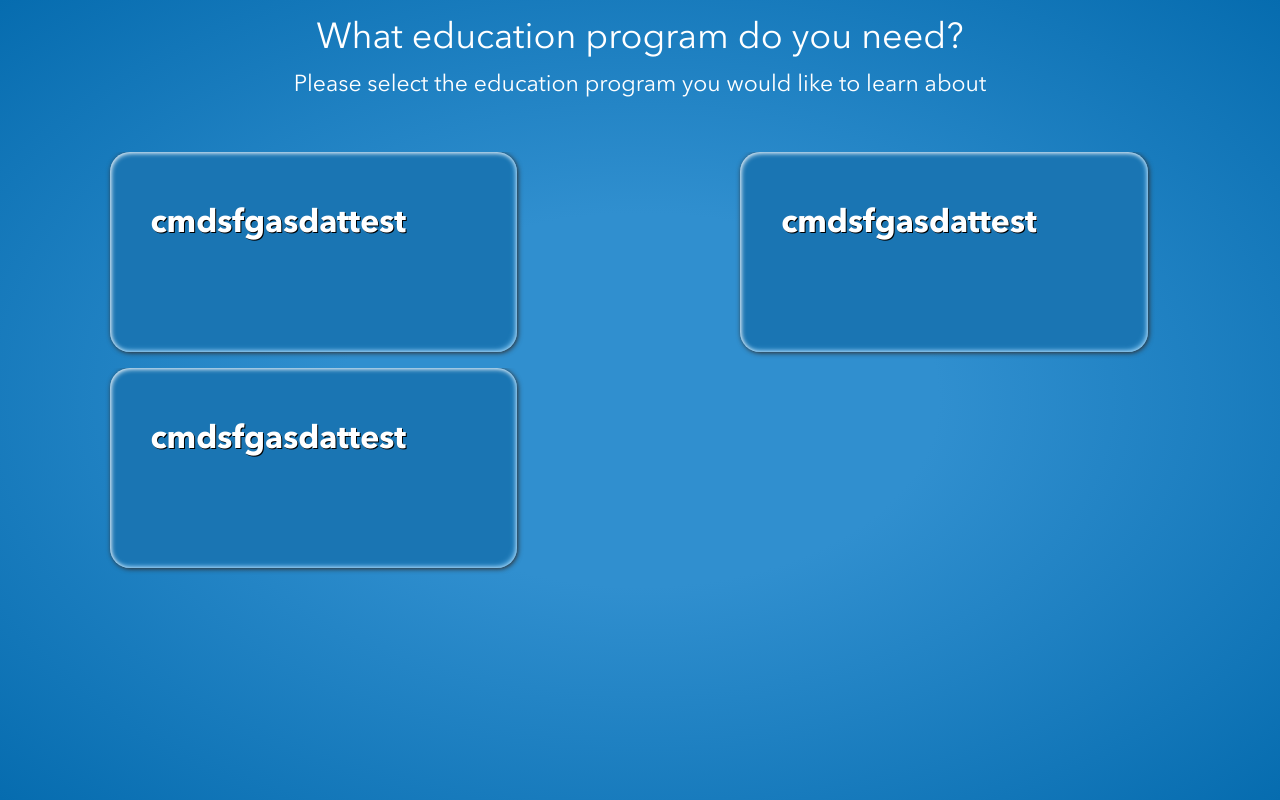
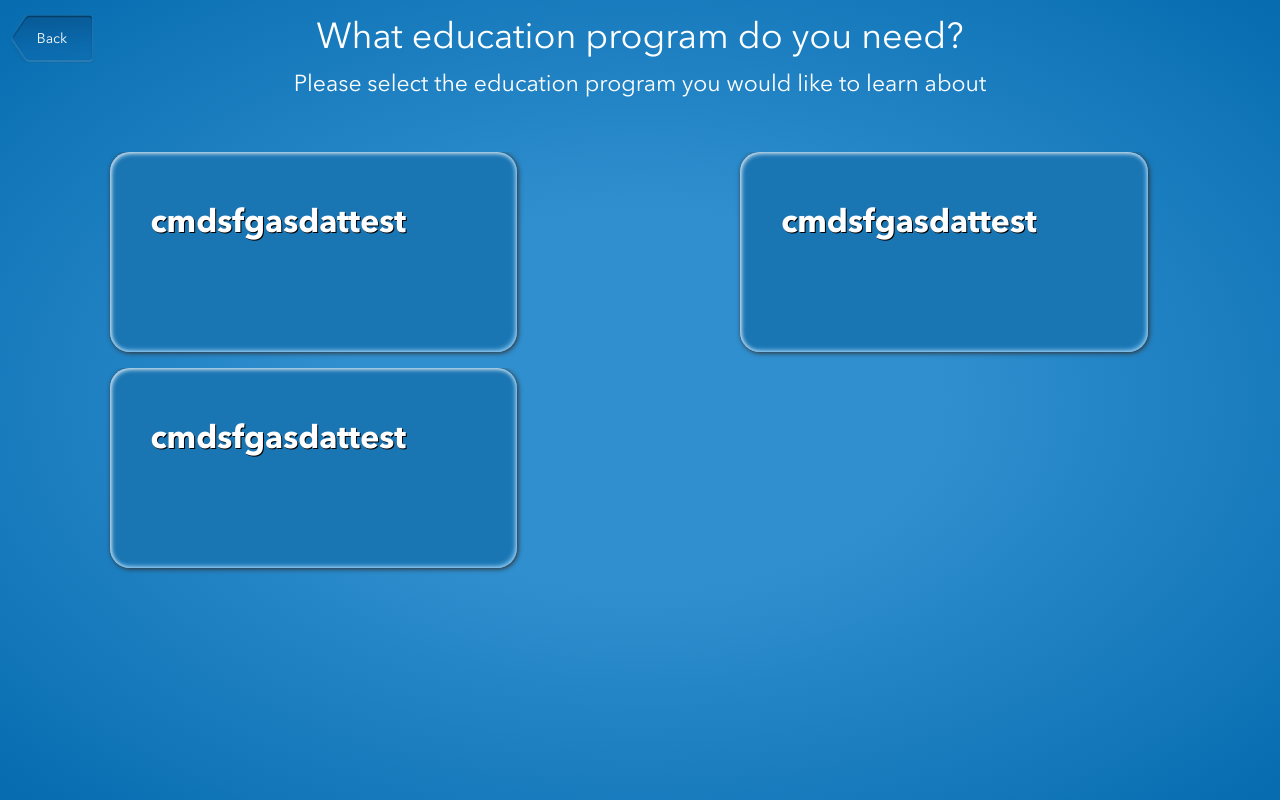
Before and after one commit to ricardovalquin/frontend_test, a website: page app/educational_programs.html in a window 1280 px wide. Drawn offline with nearby package versions, Linux system fonts and the light colour scheme; files that its build step writes are made by us from their sources.

Commit message:
added the back button

```diff
--- a/app/educational_programs.html
+++ b/app/educational_programs.html
@@ -14,6 +14,7 @@
 
 <div class="educational-title">
     <div class="titles" id="educational-titles">
+        <a href="index.html" class="back-btn">Back</a>
         <h1>What education program do you need?</h1>
         <p class="sub-title-2">Please select the education program you would like to learn about</p>
     </div>
--- a/app/styles/default.scss
+++ b/app/styles/default.scss
@@ -193,6 +193,22 @@
   width: 8em;
 }
 
+
+.back-btn{
+  display: inline-block;
+  top: 15px;
+  left: 10px;
+  width: 84px;
+  line-height: 48px;
+  position: absolute;
+  text-decoration: none;
+  background: url("./img/back-button-sprite.png") 0 0;
+    &:hover {
+      background-position: 0px -48px;
+    }
+}
+
+
 /* ID Selectors */
 /* !important Universal Selectors */
 /* !important Element Selectors */
@@ -237,3 +253,9 @@
     margin: 5% auto;
   }
 }
+
+@media (max-width: 819px){
+  .titles h1{
+    margin-top: 70px;
+  }
+}
```
Also changed, not shown: app/styles/default.css, app/styles/img/back-button-sprite.png (added), 1 other file.
